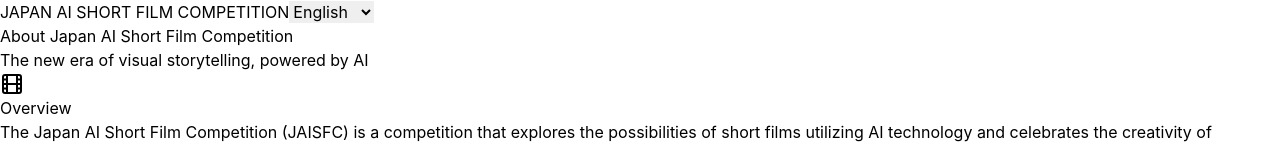
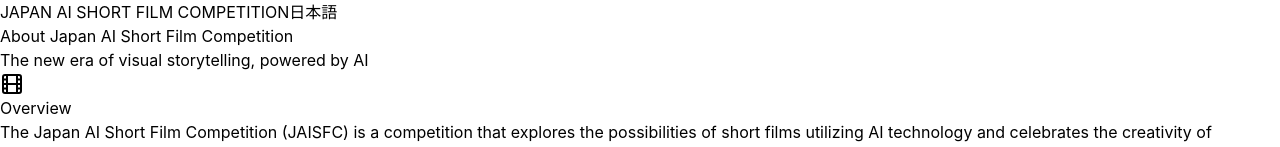
Before and after one commit to aihasakuramoto22-pixel/japan-ai-short-film-competition, a React (Vite) app: page /about in a window 1280 px wide. Shown: the top 147 px of the page. Built offline with nearby package versions, Linux system fonts and the light colour scheme; no server answers.

Commit message:
Improve language selection: auto-detect browser language, toggle button shows 'EN' in Japanese mode and '日本語' in English mode

```diff
--- a/src/components/AIFilmCompetition.jsx
+++ b/src/components/AIFilmCompetition.jsx
@@ -330,16 +330,12 @@
           <Link to="/about" className="text-xl font-semibold hover:text-gray-600 transition-colors">
             JAPAN AI SHORT FILM COMPETITION
           </Link>
-          <div className="flex items-center gap-2">
-            <select
-              value={lang}
-              onChange={(e) => setLang(e.target.value)}
-              className="text-sm text-gray-600 hover:text-black bg-transparent border border-gray-300 rounded px-2 py-1 cursor-pointer transition-colors"
-            >
-              <option value="ja">日本語</option>
-              <option value="en">English</option>
-            </select>
-          </div>
+          <button
+            onClick={() => setLang(lang === 'ja' ? 'en' : 'ja')}
+            className="text-sm text-gray-600 hover:text-black transition-colors font-medium"
+          >
+            {lang === 'ja' ? 'EN' : '日本語'}
+          </button>
         </div>
       </nav>
 
--- a/src/components/AboutPage.jsx
+++ b/src/components/AboutPage.jsx
@@ -76,14 +76,6 @@
     const userLang = navigator.language.toLowerCase();
     if (userLang.startsWith('ja')) {
       setLang('ja');
-    } else if (userLang.startsWith('zh')) {
-      setLang('zh');
-    } else if (userLang.startsWith('ko')) {
-      setLang('ko');
-    } else if (userLang.startsWith('es')) {
-      setLang('es');
-    } else if (userLang.startsWith('fr')) {
-      setLang('fr');
     } else {
       setLang('en');
     }
@@ -99,18 +91,12 @@
           <Link to="/" className="text-xl font-semibold hover:text-gray-600 transition-colors">
             JAPAN AI SHORT FILM COMPETITION
           </Link>
-          <select
-            value={lang}
-            onChange={(e) => setLang(e.target.value)}
-            className="text-sm text-gray-600 hover:text-black bg-transparent border border-gray-300 rounded px-2 py-1 cursor-pointer transition-colors"
+          <button
+            onClick={() => setLang(lang === 'ja' ? 'en' : 'ja')}
+            className="text-sm text-gray-600 hover:text-black transition-colors font-medium"
           >
-            <option value="ja">日本語</option>
-            <option value="en">English</option>
-            <option value="zh">中文</option>
-            <option value="ko">한국어</option>
-            <option value="es">Español</option>
-            <option value="fr">Français</option>
-          </select>
+            {lang === 'ja' ? 'EN' : '日本語'}
+          </button>
         </div>
       </nav>
 
```
